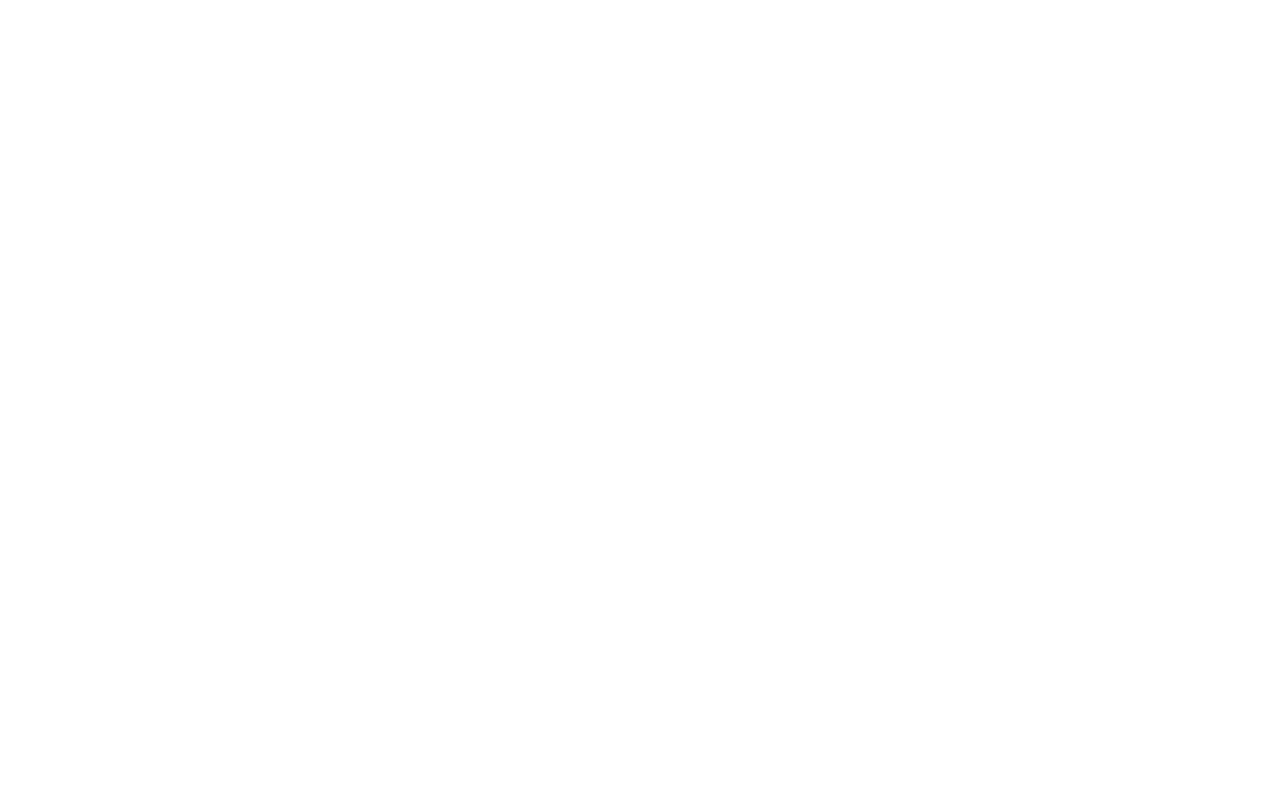
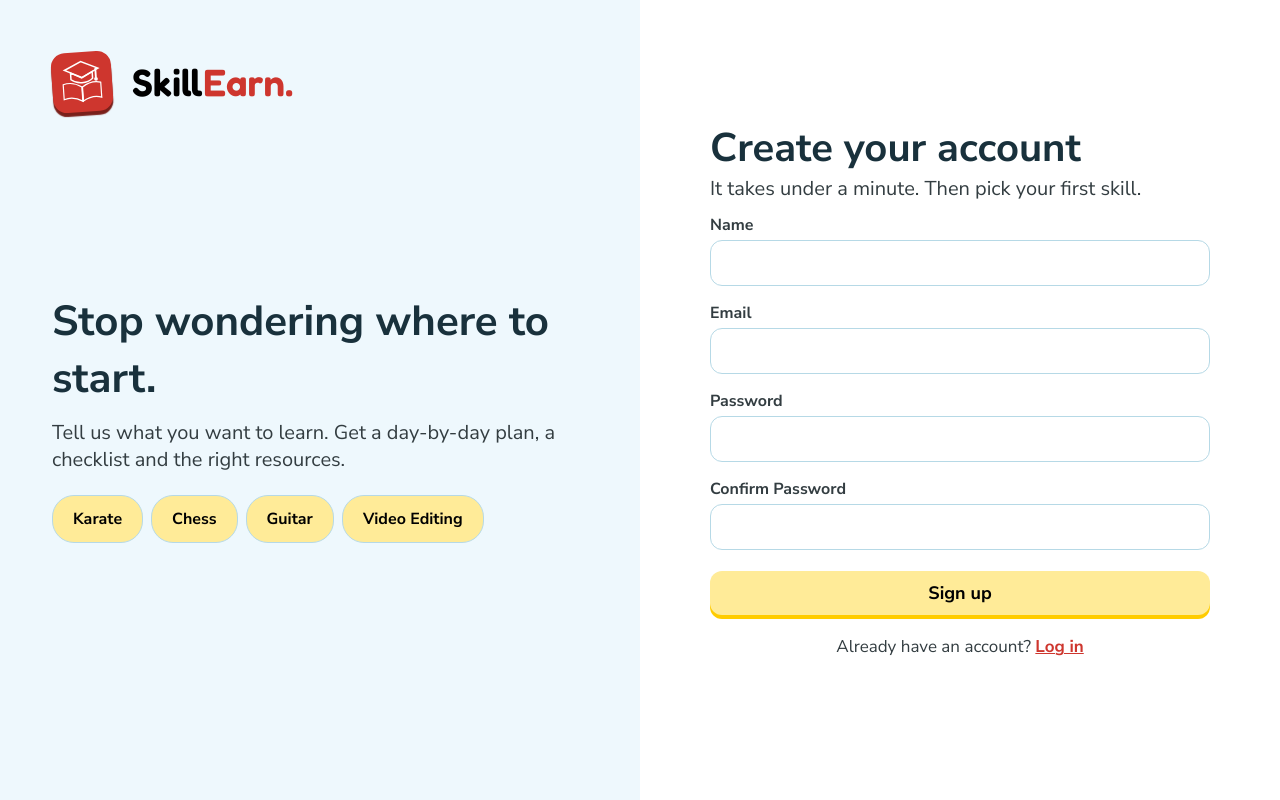
Before and after one commit to red-arachnid/SkillQuest, a React (Vite) app in the folder frontend/: page /signup in a window 1280 px wide. Before the commit this address had no page. Built offline with nearby package versions, Linux system fonts and the light colour scheme.

Commit message:
Signup and Login Page UI

```diff
--- a/frontend/src/App.jsx
+++ b/frontend/src/App.jsx
@@ -1,12 +1,14 @@
 import { useState, useEffect } from 'react';
-import Login from './pages/Login'
+import Login from './pages/Login';
+import Signup from './pages/Signup';
 import { Route, Routes, BrowserRouter } from 'react-router-dom';
 
 export default function App() {
   return (
     <BrowserRouter>
       <Routes>
-        <Route path="/" element={<Login />} />
+        <Route path="/login" element={<Login />} />
+        <Route path="/signup" element={<Signup />} />
       </Routes>
     </BrowserRouter>
   );
--- a/frontend/src/pages/Login.jsx
+++ b/frontend/src/pages/Login.jsx
@@ -30,11 +30,12 @@
                 </div>
             </div>
 
+            <div className="form-container">
                 <form action="">
                     <h2>Welcome back</h2>
                     <p>Log in to continue your learning.</p>
 
-                <div className="error">Invalid email or password</div>
+                    {/* <div className="error">Invalid email or password</div> */}
 
                     <div className="input-field">
                         <label htmlFor="email">Email</label>
@@ -53,5 +54,6 @@
                     </div>
                 </form>
             </div>
+        </div>
     );
 }
--- /dev/null
+++ b/frontend/src/pages/Signup.jsx
@@ -0,0 +1,67 @@
+import '../styles/style.css';
+import '../styles/login.css';
+import Logo from '../../public/logo.svg?react';
+
+export default function Signup() {
+    return (
+        <div className="login-page">
+            <div className="site-info">
+                <div className="brand">
+                    <div className="brand-logo">
+                        <Logo className="logo"/>
+                    </div>
+
+                    <div className="brand-name">
+                        <span>Skill</span>
+                        <span>Earn.</span>
+                    </div>
+                </div>
+
+                <div className="about">
+                    <h1>Stop wondering where to start.</h1>
+                    <p>Tell us what you want to learn. Get a day-by-day plan, a checklist and the right resources.</p>
+
+                    <div className="famous-skills">
+                        <div className="skill">Karate</div>
+                        <div className="skill">Chess</div>
+                        <div className="skill">Guitar</div>
+                        <div className="skill">Video Editing</div>
+                    </div>
+                </div>
+            </div>
+
+            <div className="form-container">
+                <form action="">
+                    <h2>Create your account</h2>
+                    <p>It takes under a minute. Then pick your first skill.</p>
+
+                    <div className="input-field">
+                    <label htmlFor="name">Name</label>
+                    <input type="text" name="name" id="name"/>
+                    </div>
+
+                    <div className="input-field">
+                    <label htmlFor="email">Email</label>
+                    <input type="email" name="email" id="email"/>
+                    </div>
+
+                    <div className="input-field">
+                    <label htmlFor="password">Password</label>
+                    <input type="password" name="password" id="password"/>
+                    </div>
+
+                    <div className="input-field">
+                    <label htmlFor="confirmPassword">Confirm Password</label>
+                    <input type="password" name="confirmPassword" id="confirmPassword"/>
+                    </div>
+
+                    <button>Sign up</button>
+
+                    <div className="foot">
+                    <p>Already have an account? <a href="">Log in</a></p>
+                    </div>
+                </form>
+            </div>
+        </div>
+    );
+}
--- a/frontend/src/styles/login.css
+++ b/frontend/src/styles/login.css
@@ -94,10 +94,16 @@
     cursor: pointer;
 }
 
+.form-container {
+    width: 50%;
+    display: flex;
+    align-items: center;
+    justify-content: center;
+}
+
 form {
-    width: 50%;
+    min-width: 500px;
     background-color: var(--color1);
-    padding: 260px;
     font-family: var(--font2);
     color: var(--text-secondary);
     font-size: 20px;
@@ -134,18 +140,20 @@
     font-size: 16px;
 }
 .input-field input {
+    font-size: 17px;
     width: 100%;
-    padding: 10px 14px;
+    padding: 12px 14px;
     border-radius: 12px;
     border: 1px solid var(--border1);
 }
 .input-field input:focus {
-    border-color: var(--border2);
+    outline: 1px solid var(--border2);
 }
 
 form button {
     width: 100%;
     padding: 10px 14px;
+    margin-top: 5px;
     font-size: 18px;
     background-color: var(--ui5);
     font-family: var(--font2);
```
Lines whose indentation alone changed are shown as unchanged.
